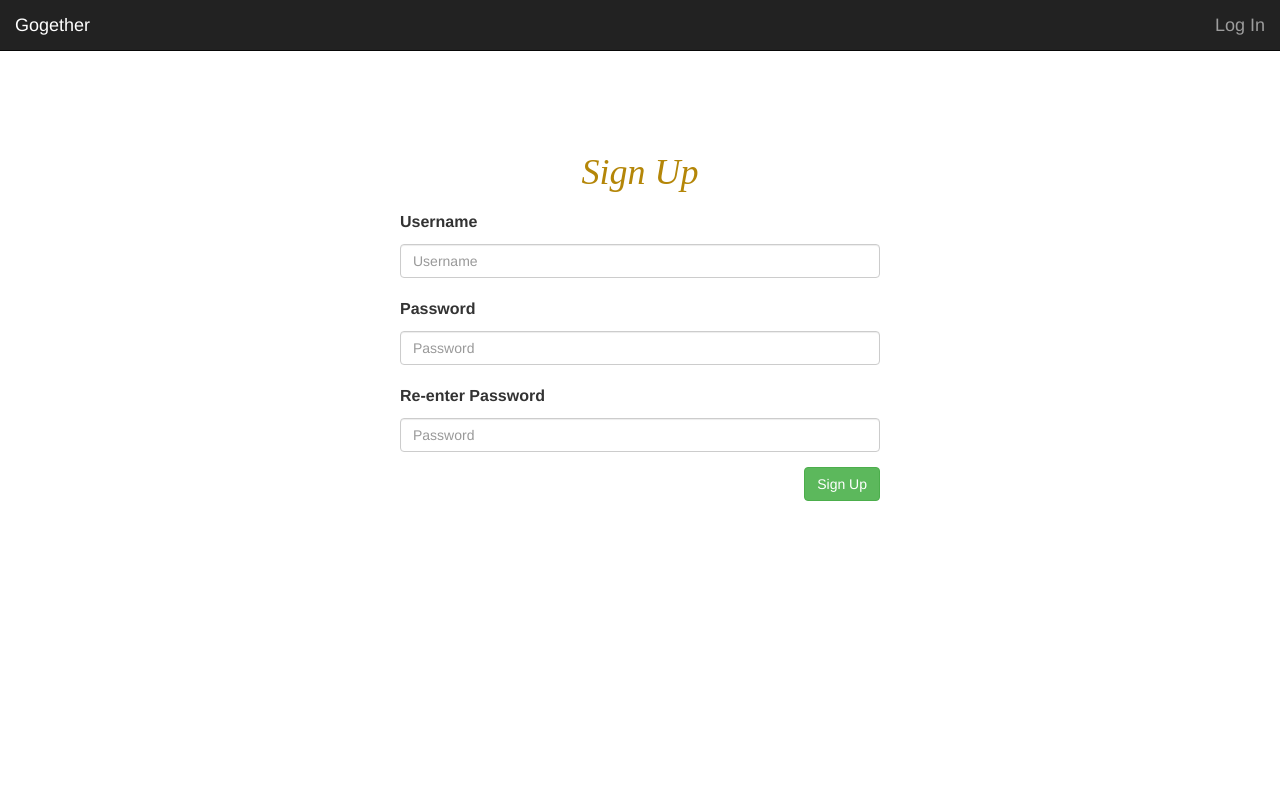
After one commit to CloudThunderStorm/Gogether, a Flask app: template gogether/templates/signup.html in a window 1280 px wide. The commit adds this page. Run offline with Flask 2, Linux system fonts and the light colour scheme; the template is opened without the code that fills it, so the values that code supplies are empty; some libraries are stand-ins or nearby versions.

Commit message:
Add event page, seperate login and signup pages, adapt flask related files to aws deployment

```diff
--- /dev/null
+++ b/gogether/application.py
@@ -0,0 +1,54 @@
+from flask import Flask, request, abort, render_template, jsonify
+from flask_bootstrap import Bootstrap
+from flask_jsglue import JSGlue
+from flask.ext.cors import CORS, cross_origin
+
+import string
+import sys
+
+application = app = Flask(__name__)
+
+Bootstrap(app)
+JSGlue(app)
+CORS(app)
+
+@app.route('/')
+@cross_origin()
+def index():
+    return render_template('index.html')
+
+
+@app.route('/create')
+@cross_origin()
+def create():
+    return render_template('create.html')
+
+
+@app.route('/myevents')
+@cross_origin()
+def myevents():
+    return render_template('myevents.html')
+
+@app.route('/event/<eventId>')
+@cross_origin()
+def event(eventId):
+    return render_template('event.html', eventId=eventId)
+
+@app.route('/login')
+@cross_origin()
+def login():
+    return render_template('login.html')
+
+@app.route('/signup')
+@cross_origin()
+def signup():
+    return render_template('signup.html')
+
+
+@app.errorhandler(404)
+def page_not_found(e):
+    return render_template('404.html'), 404
+
+
+if __name__ == "__main__":
+    application.run(debug=True)
--- /dev/null
+++ b/gogether/static/js/signup.js
@@ -0,0 +1,26 @@
+$(document).ready(function() {
+    (function() {
+        $('#sign-up-button').click(function() {
+            var uname = $('#sign-up-username').val();
+            var upass = $('#sign-up-password').val();
+            var urepass = $('#sign-up-re-password').val();
+            if (uname != undefined && uname != "" && upass != undefined && upass != "") {
+                // var queryData = {
+                //     "username": uname,
+                //     "password": upass
+                // };
+                // $.ajax({
+                //     type: "GET",
+                //     url: "localhost:5000/",
+                //     data: queryData,
+                // }).done(function(data) {
+                //
+                // });
+                $.cookie("username", $("#sign-up-username").val());
+                window.location.href = Flask.url_for('index');
+            } else {
+                swal("Alert", "Please input proper username and password", "warning");
+            }
+        });
+    })();
+});
--- a/gogether/static/styles/index.css
+++ b/gogether/static/styles/index.css
@@ -4,7 +4,7 @@ body {
 }
 
 h1 {
-    text-align: center;
+color: #b48608; font-family: 'Droid serif', serif; font-size: 36px; font-weight: 400; font-style: italic; line-height: 44px; margin: 0 0 12px; text-align: center;
 }
 
 #wrapper {
@@ -15,8 +15,26 @@ h1 {
     top: 0px;
     left: 0;
     display: inline-block;
-    background-image: "{{ url_for('static', filename = 'icons/login_background.jpg') }}";
 }
+
+#event-outter-wrapper {
+    height: 100%;
+    position: relative;
+    padding: 50px 200px 0px 200px;
+    overflow-y: auto;
+    background-color: #f6f6f6;
+}
+
+#event-inner-wrapper {
+    height: 100%;
+    padding: 50px 0px 0px 0px;
+    position: relative;
+    overflow-y: auto;
+    background-color: #F0F0F0;
+    border-left: 3px dashed #D3D3D3;
+    border-right: 3px dashed #D3D3D3;
+}
+
 #main-wrapper {
     height: 100%;
     overflow-y: auto;
@@ -130,9 +148,9 @@ label {
 
 .log-in-sign-up-wrapper {
     height: 100%;
-    padding: 150px 0px 0px 0px;
+    weight: 100%;
+    padding: 150px 300px 0px 300px;
     position: relative;
-    overflow-y: auto;
 }
 
 .log-in-sign-up-form-group {
--- a/gogether/templates/base.html
+++ b/gogether/templates/base.html
@@ -3,7 +3,7 @@
 {%- block title -%}Gogether{%- endblock -%}
 
 {%- block head -%}
-{{ super()}}
+{{ super() }}
 <!-- <link rel="shortcut icon" href="{{ url_for('static', filename = 'logo.png') }}" <meta http-equiv="Content-type" content="text/html; charset=utf-8"> -->
 <title>Gogether</title>
 
--- a/gogether/templates/nav.html
+++ b/gogether/templates/nav.html
@@ -25,7 +25,7 @@
 		</ul>
 		<ul class="nav navbar-nav pull-right">
 			<li>
-				<a href="/loginsignup">
+				<a href="/login">
 					<span class="glyphicon glyphicon-log-out" aria-hidden="true"></span>
 					<span>Log Out<span>
 				</a>
--- /dev/null
+++ b/gogether/templates/signup.html
@@ -0,0 +1,47 @@
+{%- extends "base.html" -%}
+{%- block title -%} Signup Page {%- endblock title -%}
+{%- block headcontent -%} {%- endblock headcontent -%}
+{%- block bodycontent -%}
+<div id="header" class="navbar navbar-inverse navbar-fixed-top">
+	<div class="navbar-header">
+		<a class="navbar-brand" href="#">Gogether</a>
+	</div>
+    <nav class="collapse navbar-collapse">
+        <ul class="nav navbar-nav pull-right">
+			<li>
+				<a href="/login">
+					<span>Log In<span>
+				</a>
+			</li>
+		</ul>
+    </nav>
+</div>
+<div id="wrapper">
+	<div class="log-in-sign-up-wrapper">
+		<div class="log-in-sign-up-form-group">
+			<h1>Sign Up</h1>
+			<form>
+				<div class="form-group">
+					<label for="sign-up-username">Username</label>
+					<input type="text" class="form-control" id="sign-up-username" placeholder="Username">
+				</div>
+				<div class="form-group">
+					<label for="sign-up-password">Password</label>
+					<input type="password" class="form-control" id="sign-up-password" placeholder="Password">
+				</div>
+				<div class="form-group">
+					<label for="sign-up-re-password">Re-enter Password</label>
+					<input type="password" class="form-control" id="sign-up-re-password" placeholder="Password">
+				</div>
+			</form>
+			<div class="form-group pull-right">
+				<button class="btn btn-success" id="sign-up-button">Sign Up</button>
+			</div>
+		</div>
+	</div>
+</div>
+</div>
+{%- endblock bodycontent -%}
+{%- block scripts -%}
+<script src="{{ url_for('static', filename='js/signup.js') }}"></script>
+{%- endblock scripts -%}
```
Also changed, not shown: gogether/app.py (deleted, +0 -40 lines), gogether/static/js/myevents.js (+17 -3 lines), gogether/templates/event.html (added, +26 -0 lines), gogether/templates/login.html (added, +43 -0 lines), gogether/templates/loginsignup.html (deleted, +0 -55 lines), gogether/static/icons/login_background.jpg (deleted), gogether/static/js/login.js (renamed from gogether/static/js/loginsignup.js).
